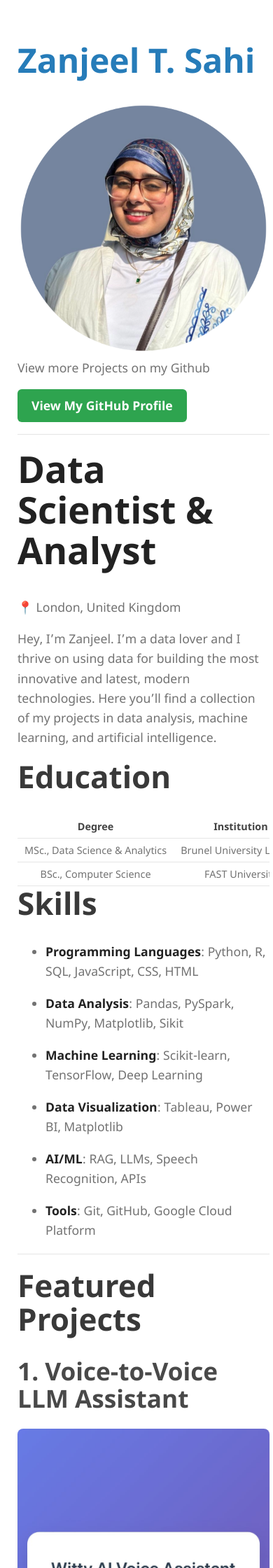
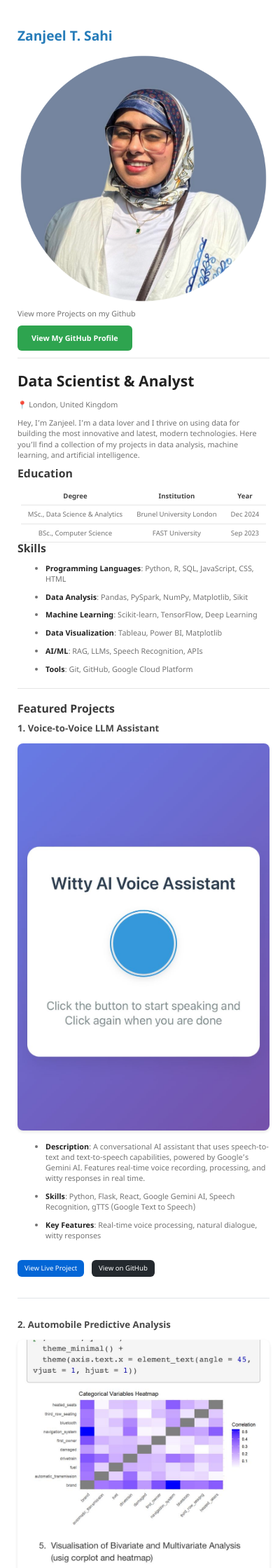
Before and after one commit to zanjeel/Zanjeels-Data-Portfolio, a Jekyll site: the page built from index.md, in a window 390 px wide. Shown: the top 2240 px of the page at 70% size. Built offline with Jekyll 4.4.1, drawn with Linux system fonts in a browser that asks for light colours; part of the change alters nothing that is shown.

```diff
--- a/index.md
+++ b/index.md
@@ -267,8 +267,8 @@ p, li {
 @media screen and (min-width: 1024px) and (max-width: 1249px) {
   body {
     overflow-x: hidden;
-    zoom: 0.9;
-    -moz-transform: scale(0.9);
+    zoom: 0.8;
+    -moz-transform: scale(0.8);
     -moz-transform-origin: 0 0;
   }
 
@@ -297,6 +297,56 @@ p, li {
     max-width: 85%;
     height: auto;
   }
+}
+
+/* Small screens */
+@media screen and (max-width: 450px) {
+    html, body {
+        font-size: 12px;
+    }
+
+    body {
+        padding: 40px 10px 0;
+    }
+
+    h1 {
+        font-size: 1.6em;
+    }
+
+    h2 {
+        font-size: 1.2em;
+    }
+
+    h3 {
+        font-size: 1em;
+    }
+
+    p, li {
+        font-size: 0.9rem;
+        line-height: 1.4;
+    }
+
+    .project-button, .github-button {
+        padding: 5px 10px;
+        font-size: 0.8rem;
+        margin-top: 8px;
+        margin-right: 8px;
+    }
+
+    .project-image, .project-image2 {
+        width: 100%;
+        max-width: 100%;
+        height: auto;
+        margin: 15px auto;
+    }
+
+    table {
+        font-size: 0.8rem;
+    }
+
+    .project-separator {
+        margin: 20px 0;
+    }
 }
 
 /* Add to the style section */
```
